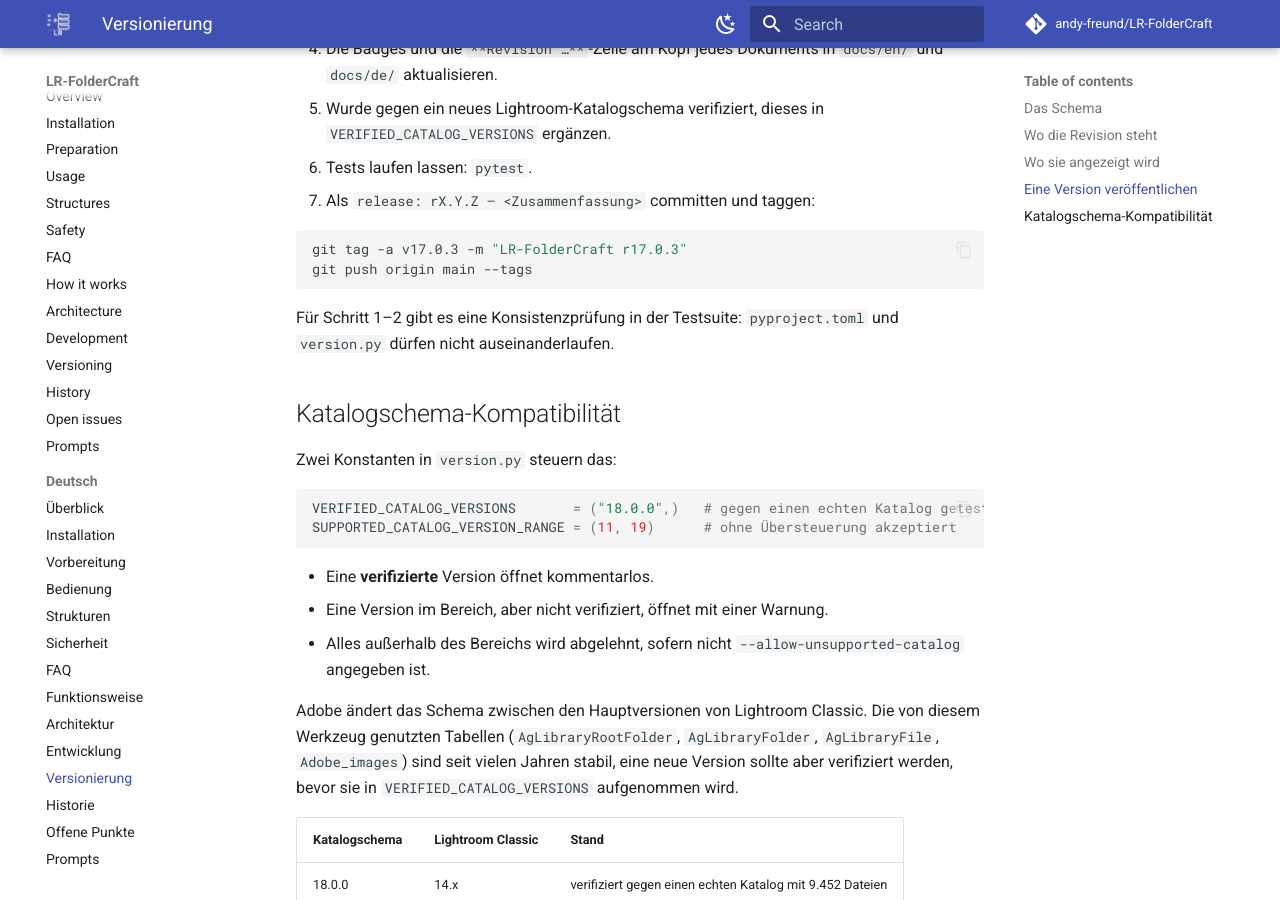
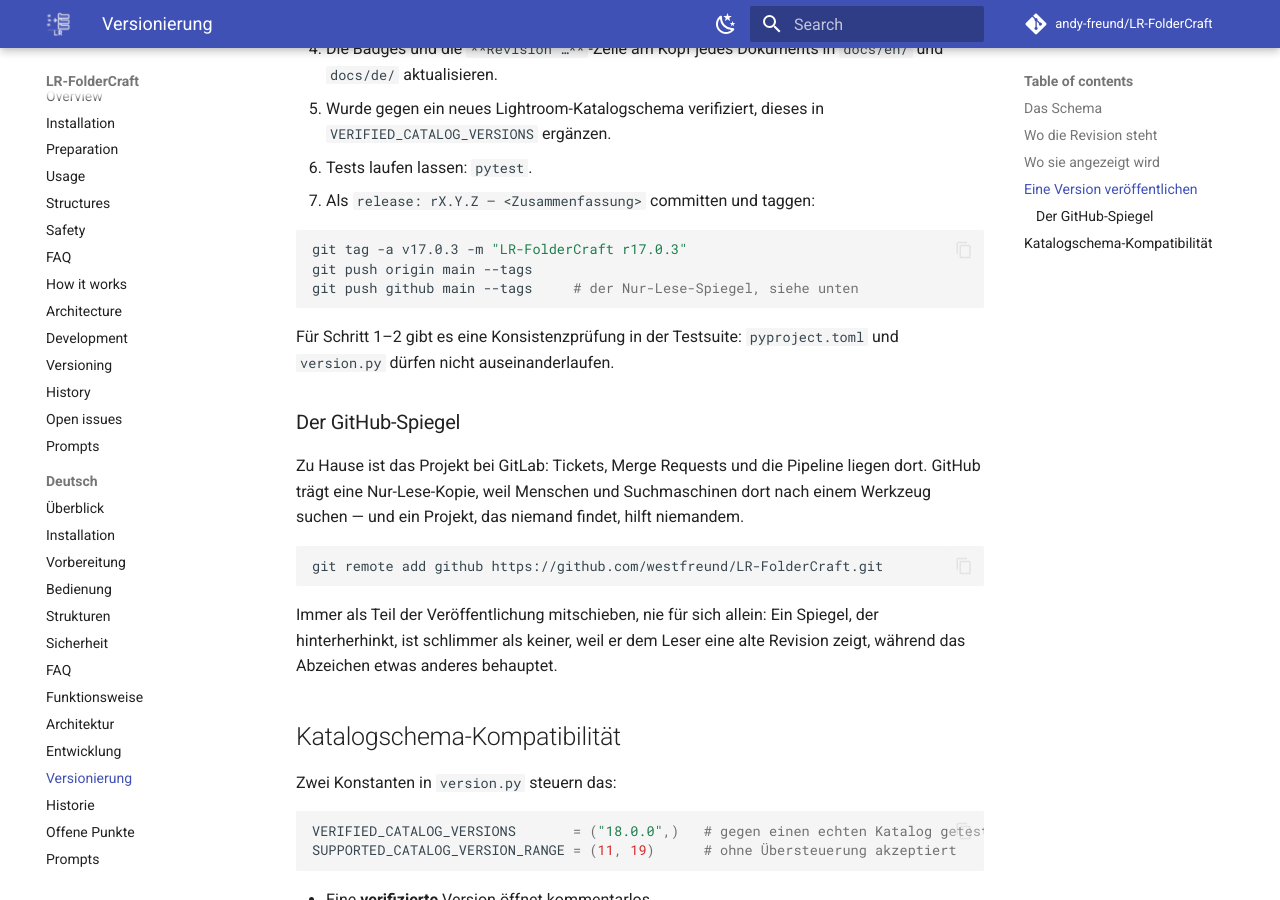
Before and after one commit to westfreund/LR-CompanionSuite, an MkDocs documentation site: the page built from docs/de/11-versionierung.md, in a window 1280 px wide and 900 px high, scrolled down 1714 px. Built offline with MkDocs 1.6.1 and Material for MkDocs 9.7.7, drawn with Linux system fonts in a browser that asks for light colours; comment, search, counter and statistics services are not loaded.

Commit message:
docs: a read-only mirror on GitHub, and the rule that keeps it honest
GitLab stays home -- issues, merge requests and the pipeline are there. But a
photographer looking for a tool looks on GitHub, and a project nobody can find
helps nobody, which for a non-profit tool is the whole point missed.

The mirror is pushed as part of the release and never on its own: one that lags
hands a reader an old revision while the badge claims otherwise. Both READMEs
say plainly which of the two is home, so nobody files an issue into the void.

Co-Authored-By: Claude Opus 5 <noreply@anthropic.com>

````diff
--- a/docs/de/11-versionierung.md
+++ b/docs/de/11-versionierung.md
@@ -76,10 +76,26 @@ LR-FolderCraft — r17.0.3 (2026-08-23) - build 2026-08-23    <- TUI-Kopf
 ```bash
 git tag -a v17.0.3 -m "LR-FolderCraft r17.0.3"
 git push origin main --tags
+git push github main --tags     # der Nur-Lese-Spiegel, siehe unten
 ```
 
 Für Schritt 1–2 gibt es eine Konsistenzprüfung in der Testsuite:
 `pyproject.toml` und `version.py` dürfen nicht auseinanderlaufen.
+
+### Der GitHub-Spiegel
+
+Zu Hause ist das Projekt bei GitLab: Tickets, Merge Requests und die Pipeline
+liegen dort. GitHub trägt eine Nur-Lese-Kopie, weil Menschen und Suchmaschinen
+dort nach einem Werkzeug suchen — und ein Projekt, das niemand findet, hilft
+niemandem.
+
+```bash
+git remote add github https://github.com/westfreund/LR-FolderCraft.git
+```
+
+Immer als Teil der Veröffentlichung mitschieben, nie für sich allein: Ein
+Spiegel, der hinterherhinkt, ist schlimmer als keiner, weil er dem Leser eine
+alte Revision zeigt, während das Abzeichen etwas anderes behauptet.
 
 ## Katalogschema-Kompatibilität
 
````
Also changed, not shown: README.de.md (+2 -0 lines), README.md (+2 -0 lines), docs/en/11-versioning.md (+15 -0 lines).
